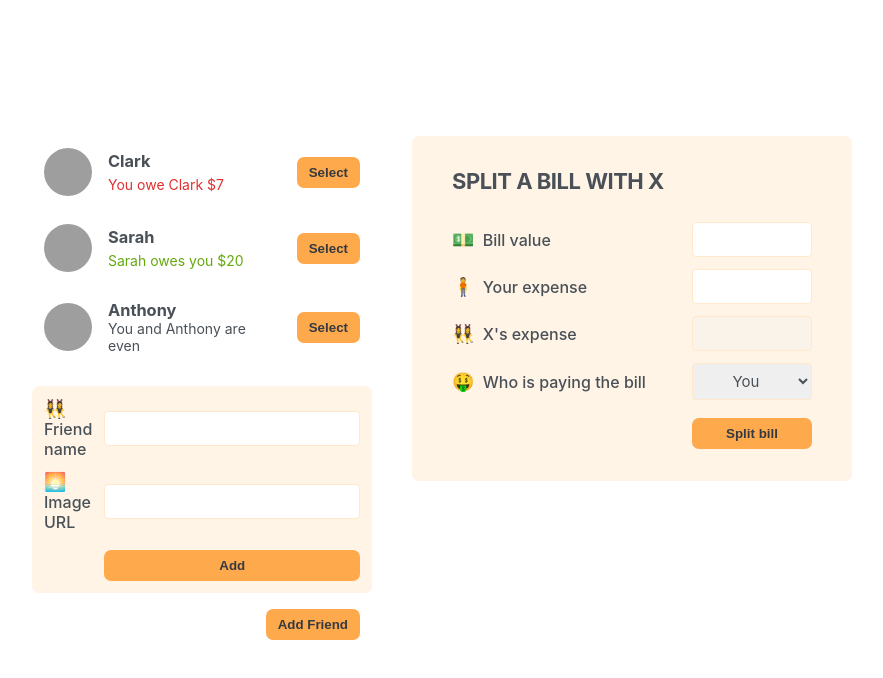
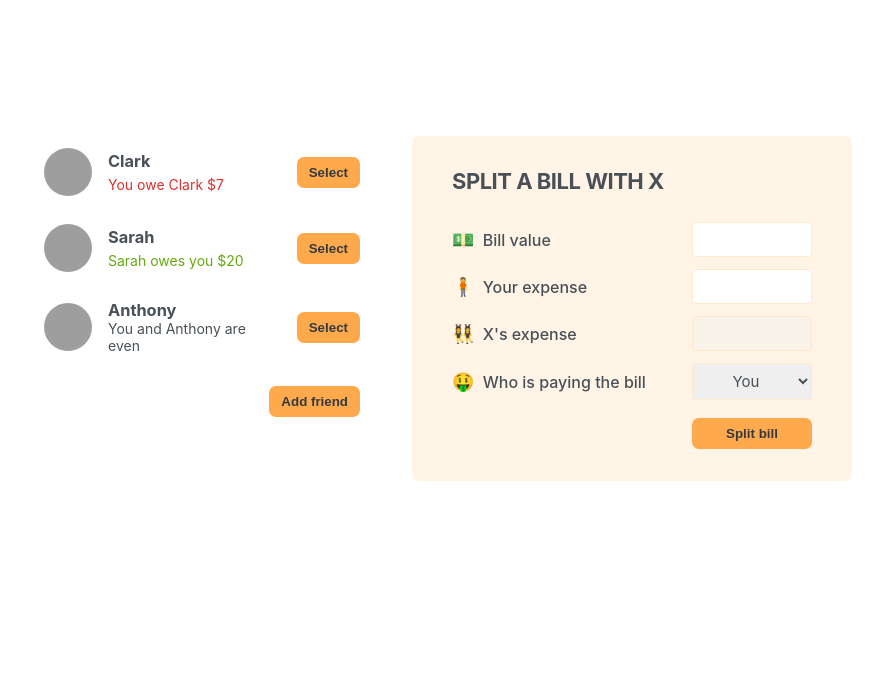
Before and after one commit to olliepegram/eat-n-split, a React (Create React App) app: page / in a window 1280 px wide. Shown: the top 678 px of the page, without its empty margins (198-1081 px from the left). Built offline with nearby package versions, Linux system fonts and the light colour scheme; grey boxes are pictures that could not be loaded.

Commit message:
add friend button now shows and closes form

```diff
--- a/src/App.js
+++ b/src/App.js
@@ -1,3 +1,5 @@
+import { useState } from 'react';
+
 const initialFriends = [
 	{
 		id: 118836,
@@ -19,13 +21,30 @@
 	},
 ];
 
+function Button({ children, onClick }) {
+	return (
+		<button
+			className='button'
+			onClick={onClick}
+		>
+			{children}
+		</button>
+	);
+}
+
 export default function App() {
+	const [showAddFriend, setShowAddFriend] = useState(false);
+
+	const handleShowAddFriend = () => setShowAddFriend(!showAddFriend);
+
 	return (
 		<div className='app'>
 			<div className='sidebar'>
 				<FriendsList />
-				<FormAddFriend />
-				<Button>Add Friend</Button>
+				{showAddFriend && <FormAddFriend />}
+				<Button onClick={handleShowAddFriend}>
+					{showAddFriend ? 'Close' : 'Add friend'}
+				</Button>
 			</div>
 			<FormSplitBill />
 		</div>
@@ -71,10 +90,6 @@
 	);
 }
 
-function Button({ children }) {
-	return <button className='button'>{children}</button>;
-}
-
 function FormAddFriend() {
 	return (
 		<form className='form-add-friend'>
```
